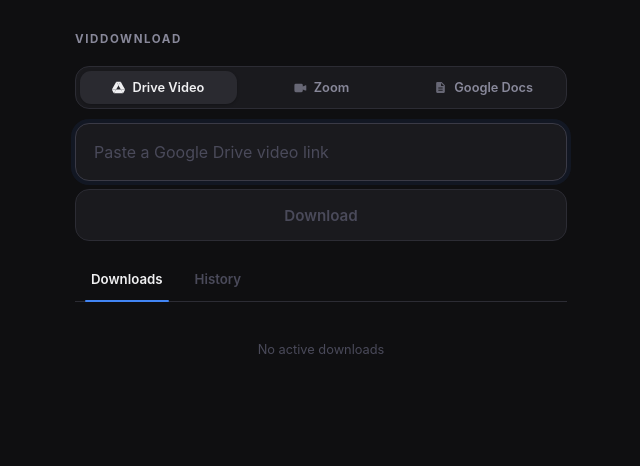
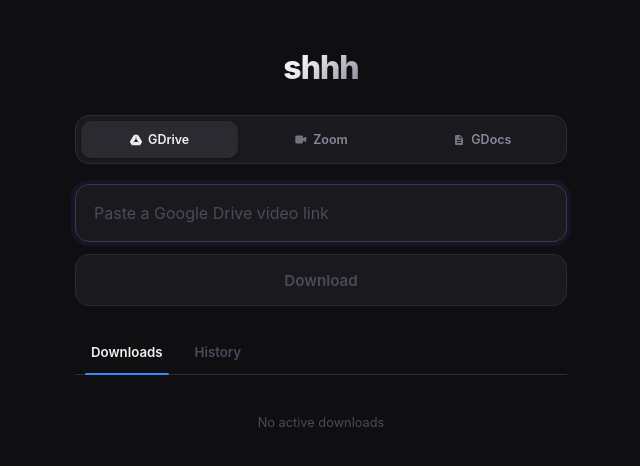
Before and after one commit to dhanmina/notegrab, a Flask app: page / in a window 1280 px wide. Shown: the top 466 px of the page, without its empty margins (319-959 px from the left). Run offline with Flask 3, Linux system fonts and the light colour scheme; data that the repository does not hold is empty.

Commit message:
feat: rebrand to shhh, pill source toggle with icons, single-line input, dropdown-to-pill revert, spacing improvements

```diff
--- a/static/css/base.css
+++ b/static/css/base.css
@@ -62,22 +62,25 @@ body {
 
 .app-header {
   display: flex;
+  flex-direction: column;
   align-items: center;
-  justify-content: space-between;
-  padding: 22px 0 20px;
+  justify-content: center;
+  padding: 40px 0 28px;
 }
 
 .app-name {
-  font-size: 0.72rem;
-  font-weight: 700;
-  letter-spacing: 0.14em;
-  text-transform: uppercase;
-  color: var(--sub);
+  font-size: 2rem;
+  font-weight: 800;
+  letter-spacing: -0.03em;
+  background: linear-gradient(135deg, #f0f0f2 30%, #88889a 100%);
+  -webkit-background-clip: text;
+  -webkit-text-fill-color: transparent;
+  background-clip: text;
 }
 
 /* ── Desktop ── */
 
 @media (min-width: 600px) {
   .app { padding: 0 24px 48px; }
-  .app-header { padding-top: 32px; }
+  .app-header { padding-top: 48px; }
 }
--- a/static/css/form.css
+++ b/static/css/form.css
@@ -2,12 +2,12 @@
 
 .source-toggle {
   display: flex;
-  gap: 6px;
-  margin-bottom: 14px;
+  gap: 4px;
+  margin-bottom: 20px;
   background: var(--surface);
   border: 1px solid var(--border);
   border-radius: var(--r);
-  padding: 4px;
+  padding: 5px;
 }
 
 .source-btn {
@@ -15,31 +15,31 @@
   display: flex;
   align-items: center;
   justify-content: center;
-  gap: 7px;
-  padding: 9px 14px;
+  gap: 6px;
+  padding: 11px 8px;
   background: none;
   border: none;
-  border-radius: calc(var(--r) - 3px);
+  border-radius: calc(var(--r) - 4px);
   color: var(--sub);
-  font-size: 0.8rem;
+  font-family: var(--sans);
+  font-size: 0.78rem;
   font-weight: 600;
-  font-family: var(--sans);
+  white-space: nowrap;
   cursor: pointer;
   transition: background 0.15s, color 0.15s;
 }
-.source-btn svg { flex-shrink: 0; opacity: 0.7; transition: opacity 0.15s; }
+.source-btn svg { flex-shrink: 0; opacity: 0.8; }
+.source-btn.active svg { opacity: 1; }
 .source-btn:hover { color: var(--text); }
-.source-btn:hover svg { opacity: 1; }
 .source-btn.active {
   background: var(--surface-3);
   color: var(--text);
   box-shadow: 0 1px 3px rgba(0,0,0,0.25);
 }
-.source-btn.active svg { opacity: 1; }
 
 /* ── Password field ── */
 
-.password-row { margin-bottom: 10px; animation: rise 0.18s ease both; }
+.password-row { margin-bottom: 16px; animation: rise 0.18s ease both; }
 
 .password-wrap { position: relative; }
 
@@ -79,9 +79,9 @@
 
 /* ── URL input ── */
 
-.input-section { padding-bottom: 16px; }
+.input-section { padding-bottom: 24px; }
 
-.url-field { position: relative; margin-bottom: 8px; }
+.url-field { position: relative; margin-bottom: 12px; }
 
 .url-ta {
   width: 100%;
@@ -91,13 +91,11 @@
   color: var(--text);
   font-family: var(--sans);
   font-size: 1rem;
+  line-height: 1.5;
   padding: 16px 48px 16px 18px;
-  outline: none;
-  resize: none;
-  overflow: hidden;
-  line-height: 1.5;
   min-height: 56px;
   display: block;
+  outline: none;
   -webkit-appearance: none;
   transition: border-color 0.15s, box-shadow 0.15s;
 }
@@ -122,7 +120,8 @@
 
 .url-error, .url-warn {
   font-size: 0.75rem;
-  margin-top: 7px;
+  margin-top: 8px;
+  margin-bottom: 4px;
   display: none;
   animation: rise 0.15s ease both;
 }
--- a/static/js/ui.js
+++ b/static/js/ui.js
@@ -21,18 +21,11 @@ const clearBtn = document.querySelector(".history-clear-btn");
 
 // ── URL helpers ──
 
-function getValidUrls(text) {
-  if (currentSource === "zoom") {
-    return text.split("\n").map((l) => l.trim()).filter((l) => isValidZoomUrl(l));
-  }
-  if (currentSource === "gdocs") {
-    return text.split("\n").map((l) => l.trim()).filter((l) => isValidGdocsUrl(l));
-  }
-  return text.split("\n").map((l) => l.trim()).filter((l) => isValidDriveUrl(l));
-}
-
-function isMultiMode() {
-  return urlEl.value.split("\n").map((l) => l.trim()).filter(Boolean).length > 1;
+function getValidUrl(text) {
+  const v = text.trim();
+  if (currentSource === "zoom")  return isValidZoomUrl(v)  ? v : null;
+  if (currentSource === "gdocs") return isValidGdocsUrl(v) ? v : null;
+  return isValidDriveUrl(v) ? v : null;
 }
 
 // ── Tabs ──
@@ -63,25 +56,20 @@ function updateDownloadsEmpty() {
 }
 
 function updateHistoryEmpty() {
-  const list  = document.getElementById("history-list");
-  const empty = document.getElementById("history-empty");
-  if (empty) empty.style.display = list.children.length === 0 ? "" : "none";
+  const list    = document.getElementById("history-list");
+  const empty   = document.getElementById("history-empty");
+  const toolbar = document.querySelector(".history-toolbar");
+  const hasItems = list.children.length > 0;
+  if (empty)   empty.style.display   = hasItems ? "none" : "";
+  if (toolbar) toolbar.style.display = hasItems ? ""     : "none";
 }
 
 // ── Button & input state ──
 
 function syncBtn() {
-  const urls  = getValidUrls(urlEl.value);
-  const multi = isMultiMode();
-  const valid = multi ? urls.length > 0 : urls.length > 0 && titleReady;
+  const valid = !!getValidUrl(urlEl.value) && titleReady;
   dlBtn.classList.toggle("valid", valid);
   dlBtn.disabled = !valid;
-  btnText.textContent = multi && urls.length > 1 ? `Download ${urls.length}` : "Download";
-}
-
-function resizeTa() {
-  urlEl.style.height = "auto";
-  urlEl.style.height = urlEl.scrollHeight + "px";
 }
 
 function setUrlError(msg) {
@@ -97,7 +85,6 @@ function setUrlWarn(msg) {
 
 function resetForm() {
   urlEl.value = "";
-  urlEl.style.height = "";
   urlEl.classList.remove("validated");
   titleReady = false;
   setUrlError("");
@@ -127,9 +114,8 @@ function setSource(src) {
   urlEl.placeholder =
     src === "zoom"  ? "Paste a Zoom recording link" :
     src === "gdocs" ? "Paste a Google Docs link" :
-                      "Paste a Google Drive video link";
+                      "Paste a Google Drive link";
   urlEl.value = "";
-  urlEl.style.height = "";
   urlEl.classList.remove("validated", "invalid");
   titleReady = false;
   setUrlError("");
--- a/templates/index.html
+++ b/templates/index.html
@@ -3,7 +3,7 @@
   <head>
     <meta charset="UTF-8" />
     <meta name="viewport" content="width=device-width, initial-scale=1.0" />
-    <title>viddownload</title>
+    <title>shhh</title>
     <link rel="stylesheet" href="/static/css/base.css" />
     <link rel="stylesheet" href="/static/css/form.css" />
     <link rel="stylesheet" href="/static/css/cards.css" />
@@ -11,16 +11,14 @@
   </head>
   <body>
     <div class="app">
-
       <header class="app-header">
-        <span class="app-name">viddownload</span>
+        <span class="app-name">shhh</span>
       </header>
 
       <section class="input-section">
-
         <div class="source-toggle">
           <button class="source-btn active" id="src-gdrive" type="button" onclick="setSource('gdrive')">
-            <svg width="13" height="13" viewBox="0 0 87.3 78" fill="currentColor">
+            <svg width="12" height="12" viewBox="0 0 87.3 78" fill="currentColor">
               <path d="M6.6 66.85l3.85 6.65c.8 1.4 1.95 2.5 3.3 3.3l13.75-23.8H0c0 1.55.4 3.1 1.2 4.5z"/>
               <path d="M43.65 25L29.9 1.2C28.55 2 27.4 3.1 26.6 4.5L1.2 48.5c-.8 1.4-1.2 2.95-1.2 4.5h27.5z"/>
               <path d="M73.55 76.8c1.35-.8 2.5-1.9 3.3-3.3l1.6-2.75 7.65-13.25c.8-1.4 1.2-2.95 1.2-4.5H59.8l5.85 11.5z"/>
@@ -28,39 +26,39 @@
               <path d="M59.8 53H27.5L13.75 76.8c1.35.8 2.9 1.2 4.5 1.2h50.8c1.6 0 3.15-.4 4.5-1.2z"/>
               <path d="M73.4 26.5l-12.7-22c-.8-1.4-1.95-2.5-3.3-3.3L43.65 25 59.8 53h27.45c0-1.55-.4-3.1-1.2-4.5z"/>
             </svg>
-            Drive Video
+            GDrive
           </button>
           <button class="source-btn" id="src-zoom" type="button" onclick="setSource('zoom')">
-            <svg width="14" height="14" viewBox="0 0 20 20" fill="currentColor">
+            <svg width="13" height="13" viewBox="0 0 20 20" fill="currentColor">
               <path d="M2 6a2 2 0 0 1 2-2h8a2 2 0 0 1 2 2v2l3.333-1.667A1 1 0 0 1 19 7.28v5.44a1 1 0 0 1-1.667.748L14 12v2a2 2 0 0 1-2 2H4a2 2 0 0 1-2-2V6z"/>
             </svg>
             Zoom
           </button>
           <button class="source-btn" id="src-gdocs" type="button" onclick="setSource('gdocs')">
-            <svg width="13" height="13" viewBox="0 0 24 24" fill="currentColor">
+            <svg width="12" height="12" viewBox="0 0 24 24" fill="currentColor">
               <path d="M14 2H6a2 2 0 0 0-2 2v16c0 1.1.9 2 2 2h12c1.1 0 2-.9 2-2V8l-6-6zm2 16H8v-2h8v2zm0-4H8v-2h8v2zm-3-5V3.5L18.5 9H13z"/>
             </svg>
-            Google Docs
+            GDocs
           </button>
         </div>
 
         <form id="dl-form">
           <div class="url-field">
-            <textarea
+            <input
               class="url-ta"
               id="url"
-              rows="1"
+              type="text"
               placeholder="Paste a Google Drive video link"
               autocomplete="off"
               spellcheck="false"
               autofocus
-            ></textarea>
+            />
             <div class="url-fetch" id="url-fetch"></div>
           </div>
           <div class="url-error" id="url-error"></div>
-          <div class="url-warn"  id="url-warn"></div>
+          <div class="url-warn" id="url-warn"></div>
 
-          <div class="password-row" id="password-row" style="display:none">
+          <div class="password-row" id="password-row" style="display: none">
             <div class="password-wrap">
               <input
                 class="password-inp"
@@ -70,15 +68,45 @@
                 autocomplete="off"
                 spellcheck="false"
               />
-              <button class="pw-toggle" type="button" onclick="togglePassword()" aria-label="Show password">
-                <svg id="pw-eye" width="16" height="16" viewBox="0 0 24 24" fill="none" stroke="currentColor" stroke-width="2" stroke-linecap="round" stroke-linejoin="round">
-                  <path d="M1 12s4-8 11-8 11 8 11 8-4 8-11 8-11-8-11-8z"/>
-                  <circle cx="12" cy="12" r="3"/>
+              <button
+                class="pw-toggle"
+                type="button"
+                onclick="togglePassword()"
+                aria-label="Show password"
+              >
+                <svg
+                  id="pw-eye"
+                  width="16"
+                  height="16"
+                  viewBox="0 0 24 24"
+                  fill="none"
+                  stroke="currentColor"
+                  stroke-width="2"
+                  stroke-linecap="round"
+                  stroke-linejoin="round"
+                >
+                  <path d="M1 12s4-8 11-8 11 8 11 8-4 8-11 8-11-8-11-8z" />
+                  <circle cx="12" cy="12" r="3" />
                 </svg>
-                <svg id="pw-eye-off" width="16" height="16" viewBox="0 0 24 24" fill="none" stroke="currentColor" stroke-width="2" stroke-linecap="round" stroke-linejoin="round" style="display:none">
-                  <path d="M17.94 17.94A10.07 10.07 0 0 1 12 20c-7 0-11-8-11-8a18.45 18.45 0 0 1 5.06-5.94"/>
-                  <path d="M9.9 4.24A9.12 9.12 0 0 1 12 4c7 0 11 8 11 8a18.5 18.5 0 0 1-2.16 3.19"/>
-                  <line x1="1" y1="1" x2="23" y2="23"/>
+                <svg
+                  id="pw-eye-off"
+                  width="16"
+                  height="16"
+                  viewBox="0 0 24 24"
+                  fill="none"
+                  stroke="currentColor"
+                  stroke-width="2"
+                  stroke-linecap="round"
+                  stroke-linejoin="round"
+                  style="display: none"
+                >
+                  <path
+                    d="M17.94 17.94A10.07 10.07 0 0 1 12 20c-7 0-11-8-11-8a18.45 18.45 0 0 1 5.06-5.94"
+                  />
+                  <path
+                    d="M9.9 4.24A9.12 9.12 0 0 1 12 4c7 0 11 8 11 8a18.5 18.5 0 0 1-2.16 3.19"
+                  />
+                  <line x1="1" y1="1" x2="23" y2="23" />
                 </svg>
               </button>
             </div>
@@ -92,9 +120,15 @@
       </section>
 
       <nav class="tab-bar">
-        <button class="tab-btn active" id="tab-downloads" onclick="switchTab('downloads')">
+        <button
+          class="tab-btn active"
+          id="tab-downloads"
+          onclick="switchTab('downloads')"
+        >
           Downloads
-          <span class="tab-badge" id="downloads-badge" style="display:none">0</span>
+          <span class="tab-badge" id="downloads-badge" style="display: none"
+            >0</span
+          >
         </button>
         <button class="tab-btn" id="tab-history" onclick="switchTab('history')">
           History
@@ -102,20 +136,22 @@
       </nav>
 
       <div class="tab-content">
-
         <div class="tab-pane active" id="pane-downloads">
-          <div id="downloads-empty" class="empty-state">No active downloads</div>
+          <div id="downloads-empty" class="empty-state">
+            No active downloads
+          </div>
           <div id="downloads-list" class="downloads-list"></div>
         </div>
 
         <div class="tab-pane" id="pane-history">
           <div class="history-toolbar">
-            <button class="history-clear-btn" onclick="clearHistory()">Clear all</button>
+            <button class="history-clear-btn" onclick="clearHistory()">
+              Clear all
+            </button>
           </div>
           <div id="history-empty" class="empty-state">No downloads yet</div>
           <div id="history-list" class="history-list"></div>
         </div>
-
       </div>
     </div>
 
```
Also changed, not shown: static/js/app.js (+17 -47 lines).
